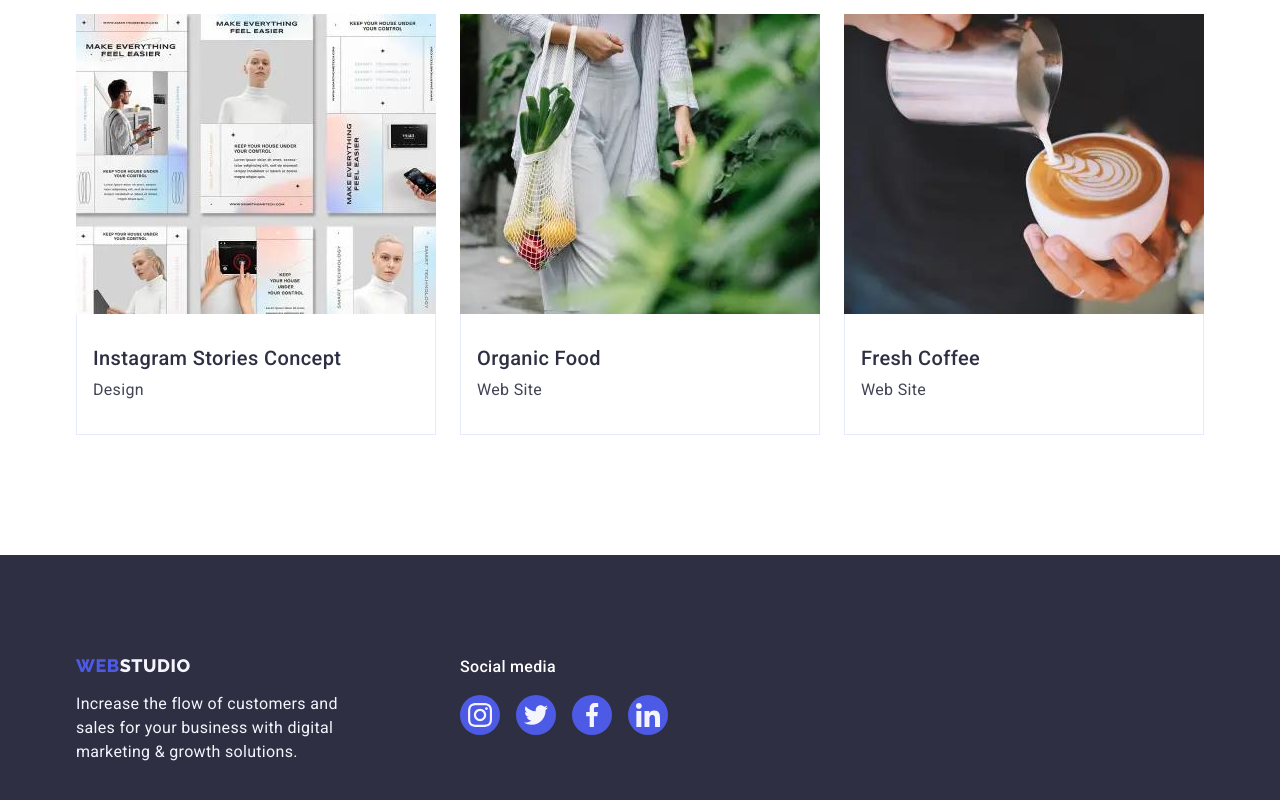
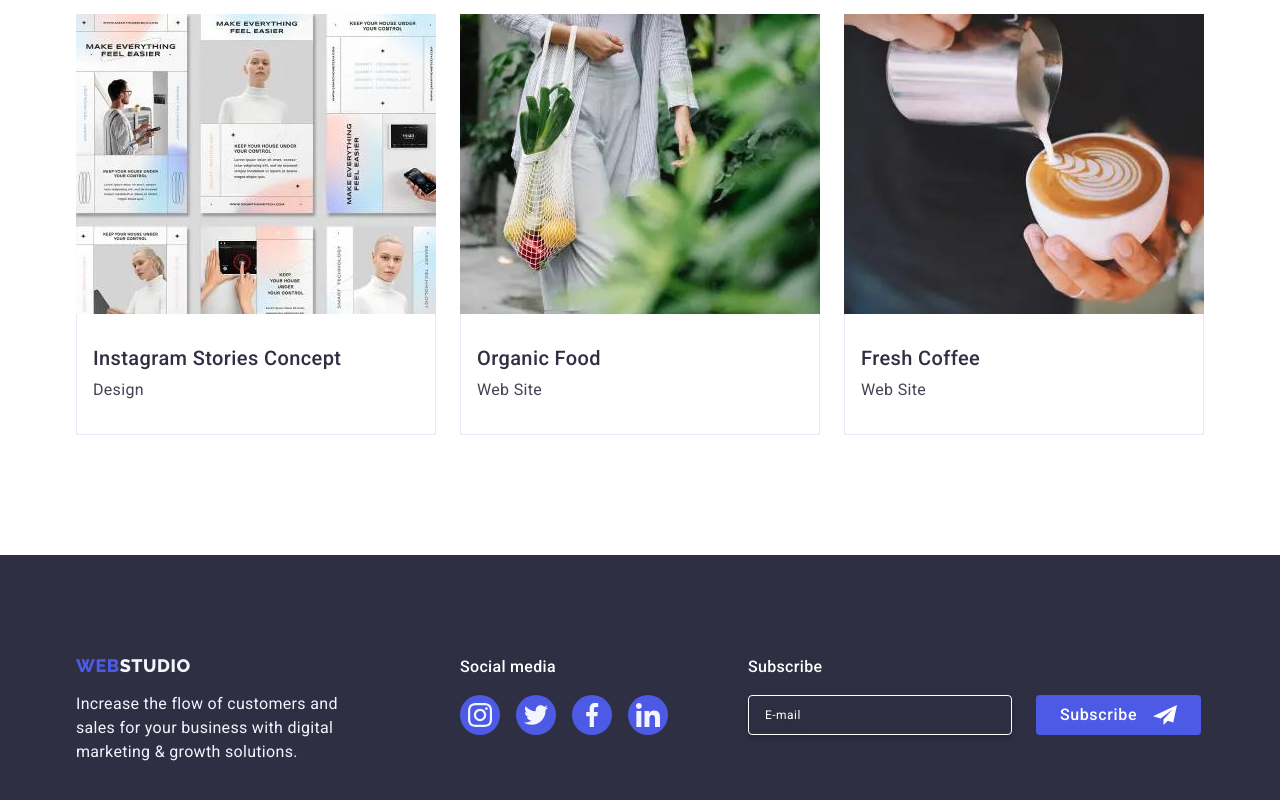
Before and after one commit to JuliaKysla/goit-markup-hw-06, a plain HTML site: page portfolio.html in a window 1280 px wide. Shown: the part 1215-2015 px from the top of the page. Drawn offline with nearby package versions, Linux system fonts and the light colour scheme.

Commit message:
change portfolio

```diff
--- a/css/styles.css
+++ b/css/styles.css
@@ -659,7 +659,7 @@ padding-top: 24px; */
   color: var(--white-background, #FFF);
   font-size: 12px;
   font-weight: 400;
-  line-height: 24px;
+  line-height: 1.5;
   letter-spacing: 0.48px;
 }
 
@@ -920,7 +920,9 @@ padding-top: 24px; */
 
   display: block;
   margin-bottom: 4px;
+
 }
+
 
 .modal-input {
   color: var(--subtitle-text, #8E8F99);
@@ -963,7 +965,7 @@ padding-top: 24px; */
   background-color: transparent;
 }
 
-.modal-input-commen:focus {
+.modal-input-comment:focus {
   border-color: var(--primary-brand);
 
 }
@@ -989,7 +991,12 @@ padding-top: 24px; */
   background: var(--primary-brand);
   box-shadow: 0px 4px 4px 0px rgba(0, 0, 0, 0.15);
 
-  transition: border-color 250ms cubic-bezier(0.4, 0, 0.2, 1);
+  transition: background-color 250ms cubic-bezier(0.4, 0, 0.2, 1);
+}
+
+.modal-send:focus,
+.modal-send:hover {
+  background-color: var(--pressed-state);
 }
 
 .modal-form-fild {
@@ -1055,7 +1062,7 @@ padding-top: 24px; */
   justify-content: center;
   fill: transparent;
 
-  transition: background-color 250ms cubic-bezier(0.4, 0, 0.2, 1);
+  transition: background-color 250ms cubic-bezier(0.4, 0, 0.2, 1), border 250ms cubic-bezier(0.4, 0, 0.2, 1), fill 250ms cubic-bezier(0.4, 0, 0.2, 1);
 }
 .modal-item-check {
   display: block;
--- a/portfolio.html
+++ b/portfolio.html
@@ -260,6 +260,27 @@
         </li>
       </ul>
     </div>
+    <!-- footer subscribe -->
+    <div class="footer-subscribe">
+      <p class="footer-sub-text">Subscribe</p>
+      <form class="wrapper-subscribe">
+          <label class="footer-lable" for="subscribe-input">
+            <input
+              class="footer-email-input"
+              name="subscribe-input"
+              id="subscribe-input"
+              type="email"
+              placeholder="E-mail"
+            />
+          </label>
+          <button type="submit" class="footer-btn-send">
+            Subscribe
+            <svg class="footer-send-icon" width="24" height="24">
+              <use href="./images/icons.svg#send-sign"></use>
+            </svg>
+          </button>
+      </form>
+    </div>
     </div>
     </footer>
   </body>
```
